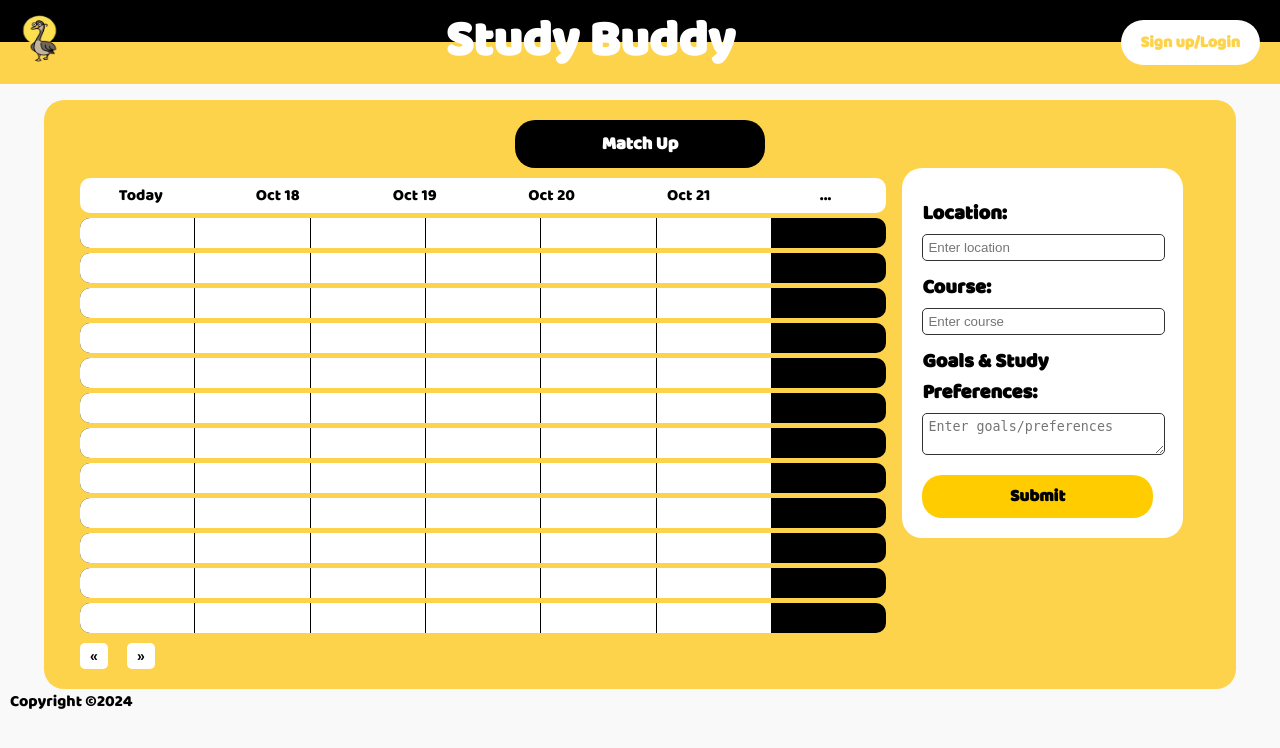
After one commit to Padasdaf/Study-Buddy, a Django app: page /matchup/ in a window 1280 px wide. The commit adds this page. Shown: the top 748 px of the page. Run offline with Django 4.2, Linux system fonts and the light colour scheme.

Commit message:
im throwing hands bro

```diff
--- a/backend/studbud/homepage/static/css/homepage.css
+++ b/backend/studbud/homepage/static/css/homepage.css
@@ -25,7 +25,7 @@ h1, h2 {
     display: flex;
     align-items: center;
     justify-content: space-between;
-    background: linear-gradient(to bottom, black 50%, #FFD700 50%); /* Black background */
+    background: linear-gradient(to bottom, black 50%, #FED34C 50%); /* Black background */
     color: white;
     padding: 10px 20px; /* Yellow border */
     height:4rem;
@@ -43,7 +43,7 @@ h1, h2 {
 
 .sign-up-button {
     background-color: white; /* Yellow button */
-    color: #FFD700;
+    color: #FED34C;
     border: none;
     padding: 10px 20px;
     font-size: 16px;
@@ -66,7 +66,7 @@ h1, h2 {
 /* Left Section: Leaderboard */
 .leaderboard {
     flex: 1;
-    background-color: #FFD700;
+    background-color: #FED34C;
     padding: 15px;
     margin-right: 20px;
     border-radius: 20px;
@@ -92,7 +92,7 @@ h1, h2 {
 }
 
 .more-link {
-    color: #FFD700;
+    color: #FED34C;
     text-decoration: none;
     font-weight: bold;
 }
@@ -100,7 +100,7 @@ h1, h2 {
 /* Middle Section: Progress */
 .progress {
     flex: 3;
-    background-color: #FFD700;
+    background-color: #FED34C;
     padding: 15px;
     border-radius: 20px;
     text-align: center;
@@ -171,7 +171,7 @@ font-size: 50px;
 }
 
 .user-info h2 {
-    background-color: #FFD700;
+    background-color: #FED34C;
     color: white;
     padding: 5px;
     text-align: center;
@@ -185,7 +185,7 @@ font-size: 50px;
 }
 
 .go-match-button {
-    background-color: #FFD700;
+    background-color: #FED34C;
     color: white;
     padding: 10px 15px;
     border: none;
@@ -202,7 +202,7 @@ font-size: 50px;
     display: block;
     margin-top: 10px;
     padding: 10px;
-    background-color: #FFD700;
+    background-color: #FED34C;
     color: white;
     border: none;
     font-size: 20px;
@@ -240,3 +240,224 @@ footer {
 .login-button:hover {
     background-color: #0056b3;
 }
+
+.login-container {
+    width:20%;
+    padding: 10px;
+    margin: auto;
+    margin-top: 1rem;
+    text-align: center;
+    background-color: #FED34C;
+    border-radius:20px;
+}
+
+.login-container button {
+    font-family: newfont;
+    color: white;
+    background-color: black;
+    border-radius: 10px;
+}
+
+/* profile page css */
+.profile {
+    display: flex;
+    align-items: center;
+    padding: 20px;
+    background-color:#FED34C;
+    width:90%;
+    margin: auto;
+
+  }
+
+  .profile-info {
+    display: flex;
+    align-items: center;
+  }
+
+  .pfp {
+    width: 150px;
+    height: 150px;
+    border-radius: 50%;
+    background-color: #dddddd;
+    margin-right: 20px;
+  }
+
+  .info-fields {
+    display: flex;
+    flex-direction: column;
+
+  }
+
+  .info-item {
+    display: flex;
+    align-items: center;
+    margin-bottom: 8px;
+    background-color: white;
+    padding: 5px;
+    border-radius: 10px;
+    width: 300px;
+  }
+
+  .label {
+    margin-right: 8px;
+  }
+
+  .edit-btn {
+    background: none;
+    border: none;
+    font-size: 16px;
+    cursor: pointer;
+  }
+
+  .stats {
+    background-color: #FED34C;
+    padding: 10px;
+    border: 2px solid #000000;
+    border-radius: 10px;
+    border-width: 0px;
+    margin-left:10%;
+    font-size: large;
+    width:50%
+  }
+
+.profile-graph {
+    margin-left:5%;
+    width:450px;
+    height:250px
+}
+
+.big-container {
+    background-color: #FED34C;
+    width:80%;
+    height:600px;
+    border-radius: 30px;
+    margin: auto;
+    padding: 10px;
+    margin-top:1rem;
+}
+
+.big-container h1 {
+    background-color: black;
+    margin:1rem;
+    padding:10px;
+    border-radius:20px
+}
+
+/* matchup page*/
+
+.match-up {
+    background-color: #FED34C;
+    width:90%;
+    margin:auto;
+    margin-top:1rem;
+    border-radius:20px;
+    padding:20px
+  }
+
+  .match-title {
+    font-size: 18px;
+    background-color: #000000;
+    color: #ffffff;
+    padding: 10px;
+    border-radius: 20px;
+    text-align: center;
+    margin-bottom: 20px;
+    width: 20%;
+    margin:auto
+  }
+
+  .schedule {
+    width:100%;
+    display: flex;
+    padding-left:1rem
+  }
+
+  .time-table {
+    width: 70%;
+    display: flex;
+    flex-direction: column;
+  }
+
+  .date-row {
+    display: flex;
+    justify-content: space-between;
+    margin-top: 10px;
+    background-color: white;
+    padding: 5px;
+    border-radius:10px;
+  }
+
+  .date {
+    width: 14%;
+    text-align: center;
+  }
+
+  .grid {
+    display: grid;
+    grid-template-columns: repeat(7, 1fr);
+    gap: 1px;
+    background-color: #000000;
+    margin-top: 5px;
+    border-radius:10px;
+  }
+
+  .grid-cell {
+    height: 30px;
+    background-color: #ffffff;
+  }
+
+  .navigation {
+    justify-content: space-between;
+    margin-top: 10px;
+  }
+
+  .nav-btn {
+    background-color: white;
+    padding: 5px 10px;
+    cursor: pointer;
+    font-size: 14px;
+    font-weight: bold;
+    border-radius: 5px;
+    border-width: 0px;
+    margin-left:1rem;
+  }
+
+  .preferences {
+    width: 20%;
+    background-color: white;
+    padding:20px;
+    padding-right:30px;
+    border-radius: 20px;
+    margin-left:1rem;
+    border-width: 0px;
+    height:70%;
+    font-size: 20px;
+  }
+
+  .preferences label {
+    display: block;
+    margin-top: 10px;
+    font-weight: bold;
+  }
+
+  .preferences input,
+  .preferences textarea {
+    width: 100%;
+    margin-top: 5px;
+    padding: 5px;
+    border: 1px solid #333333;
+    border-radius: 5px;
+  }
+
+  .submit-btn {
+    background-color: #ffcc00;
+    border-width: 0px;
+    margin-top: 10px;
+    padding: 8px 12px;
+    cursor: pointer;
+    font-size: 17px;
+    font-weight: bold;
+    border-radius: 20px;
+    width: 100%;
+    font-family:newfont;
+  }
--- a/backend/studbud/homepage/templates/studbud/base.html
+++ b/backend/studbud/homepage/templates/studbud/base.html
@@ -15,10 +15,14 @@
 <body>
     <div class = "navbar">
         <div class="logo">
-            <img src="{% static 'goose.png' %}">
+            <a href = "{% url 'home' %}"><img src="{% static 'goose.png' %}"></a>
         </div>
         <div class="title">Study Buddy</div>
-        <button class="sign-up-button">Sign up/Login</button>
+        <a href = "{% url 'login' %}">
+            <button class="sign-up-button">
+                Sign up/Login
+            </button>
+        </a>
     </div>
 </body>
 
--- /dev/null
+++ b/backend/studbud/homepage/templates/studbud/feedback.html
@@ -0,0 +1,4 @@
+{% extends "studbud/base.html" %}
+{% block main %}
+
+{% endblock %}
--- /dev/null
+++ b/backend/studbud/homepage/templates/studbud/history.html
@@ -0,0 +1,4 @@
+{% extends "studbud/base.html" %}
+{% block main %}
+
+{% endblock %}
--- /dev/null
+++ b/backend/studbud/homepage/templates/studbud/matchup.html
@@ -0,0 +1,129 @@
+{% extends "studbud/base.html" %}
+{% block main %}
+<section class="match-up">
+    <h2 class="match-title">Match Up</h2>
+    <div class="schedule">
+        <div class="time-table">
+            <div class="date-row">
+                <div class="date">Today</div>
+                <div class="date">Oct 18</div>
+                <div class="date">Oct 19</div>
+                <div class="date">Oct 20</div>
+                <div class="date">Oct 21</div>
+                <div class="date">...</div>
+            </div>
+            <div class="grid">
+                <div class="grid-cell" style = "border-radius:10px 0px 0px 10px;"></div>
+                <div class="grid-cell"></div>
+                <div class="grid-cell"></div>
+                <div class="grid-cell"></div>
+                <div class="grid-cell"></div>
+                <div class="grid-cell"></div>
+            </div>
+            <div class="grid">
+                <div class="grid-cell" style = "border-radius:10px 0px 0px 10px;"></div>
+                <div class="grid-cell"></div>
+                <div class="grid-cell"></div>
+                <div class="grid-cell"></div>
+                <div class="grid-cell"></div>
+                <div class="grid-cell"></div>
+            </div>
+            <div class="grid">
+                <div class="grid-cell" style = "border-radius:10px 0px 0px 10px;"></div>
+                <div class="grid-cell"></div>
+                <div class="grid-cell"></div>
+                <div class="grid-cell"></div>
+                <div class="grid-cell"></div>
+                <div class="grid-cell"></div>
+            </div>
+            <div class="grid">
+                <div class="grid-cell" style = "border-radius:10px 0px 0px 10px;"></div>
+                <div class="grid-cell"></div>
+                <div class="grid-cell"></div>
+                <div class="grid-cell"></div>
+                <div class="grid-cell"></div>
+                <div class="grid-cell"></div>
+            </div>
+            <div class="grid">
+                <div class="grid-cell" style = "border-radius:10px 0px 0px 10px;"></div>
+                <div class="grid-cell"></div>
+                <div class="grid-cell"></div>
+                <div class="grid-cell"></div>
+                <div class="grid-cell"></div>
+                <div class="grid-cell"></div>
+            </div>
+            <div class="grid">
+                <div class="grid-cell" style = "border-radius:10px 0px 0px 10px;"></div>
+                <div class="grid-cell"></div>
+                <div class="grid-cell"></div>
+                <div class="grid-cell"></div>
+                <div class="grid-cell"></div>
+                <div class="grid-cell"></div>
+            </div>
+            <div class="grid">
+                <div class="grid-cell" style = "border-radius:10px 0px 0px 10px;"></div>
+                <div class="grid-cell"></div>
+                <div class="grid-cell"></div>
+                <div class="grid-cell"></div>
+                <div class="grid-cell"></div>
+                <div class="grid-cell"></div>
+            </div>
+            <div class="grid">
+                <div class="grid-cell" style = "border-radius:10px 0px 0px 10px;"></div>
+                <div class="grid-cell"></div>
+                <div class="grid-cell"></div>
+                <div class="grid-cell"></div>
+                <div class="grid-cell"></div>
+                <div class="grid-cell"></div>
+            </div>
+            <div class="grid">
+                <div class="grid-cell" style = "border-radius:10px 0px 0px 10px;"></div>
+                <div class="grid-cell"></div>
+                <div class="grid-cell"></div>
+                <div class="grid-cell"></div>
+                <div class="grid-cell"></div>
+                <div class="grid-cell"></div>
+            </div>
+            <div class="grid">
+                <div class="grid-cell" style = "border-radius:10px 0px 0px 10px;"></div>
+                <div class="grid-cell"></div>
+                <div class="grid-cell"></div>
+                <div class="grid-cell"></div>
+                <div class="grid-cell"></div>
+                <div class="grid-cell"></div>
+            </div>
+            <div class="grid">
+                <div class="grid-cell" style = "border-radius:10px 0px 0px 10px;"></div>
+                <div class="grid-cell"></div>
+                <div class="grid-cell"></div>
+                <div class="grid-cell"></div>
+                <div class="grid-cell"></div>
+                <div class="grid-cell"></div>
+            </div>
+            <div class="grid">
+                <div class="grid-cell" style = "border-radius:10px 0px 0px 10px;"></div>
+                <div class="grid-cell"></div>
+                <div class="grid-cell"></div>
+                <div class="grid-cell"></div>
+                <div class="grid-cell"></div>
+                <div class="grid-cell"></div>
+            </div>
+        </div>
+    <div class="preferences">
+        <label>Location:</label>
+        <input type="text" placeholder="Enter location">
+        <label>Course:</label>
+        <input type="text" placeholder="Enter course">
+        <label>Goals & Study Preferences:</label>
+        <textarea placeholder="Enter goals/preferences"></textarea>
+        <button class="submit-btn">Submit</button>
+    </div>
+    </div>
+
+    </div>
+    <div class="navigation">
+    <button class="nav-btn">«</button>
+    <button class="nav-btn">»</button>
+    </div>
+  </section>
+  {% endblock %}
--- a/backend/studbud/homepage/views.py
+++ b/backend/studbud/homepage/views.py
@@ -8,3 +8,18 @@ class HomeView(TemplateView):
     def UserList(request):
         user_list = User.objects.all()
         return render(request, 'homepage/user_list.html', {'Top Users': user_list})
+
+class LoginView(TemplateView):
+    template_name = 'studbud/login.html'
+
+class ProfileView(TemplateView):
+    template_name = 'studbud/profile.html'
+
+class HistoryView(TemplateView):
+    template_name = 'studbud/history.html'
+
+class FeedbackView(TemplateView):
+    template_name = 'studbud/feedback.html'
+
+class MatchupView(TemplateView):
+    template_name = 'studbud/matchup.html'
--- a/backend/studbud/studbud/urls.py
+++ b/backend/studbud/studbud/urls.py
@@ -21,4 +21,9 @@ from homepage import views
 urlpatterns = [
     path('admin/', admin.site.urls),
     path('', views.HomeView.as_view(), name = 'home'),
+    path('login/', views.LoginView.as_view(), name = 'login'),
+    path('history/', views.HistoryView.as_view(), name = 'history'),
+    path('profile/', views.ProfileView.as_view(), name = 'profile'),
+    path('feedback/', views.FeedbackView.as_view(), name = 'feedback'),
+    path('matchup/', views.MatchupView.as_view(), name = 'matchup'),
 ]
```
Also changed, not shown: backend/studbud/homepage/templates/studbud/homepage.html (+12 -8 lines), backend/studbud/homepage/templates/studbud/login.html (+8 -5 lines), backend/studbud/homepage/templates/studbud/profile.html (added, +40 -0 lines), backend/studbud/homepage/static/profile-graph.png (added).
